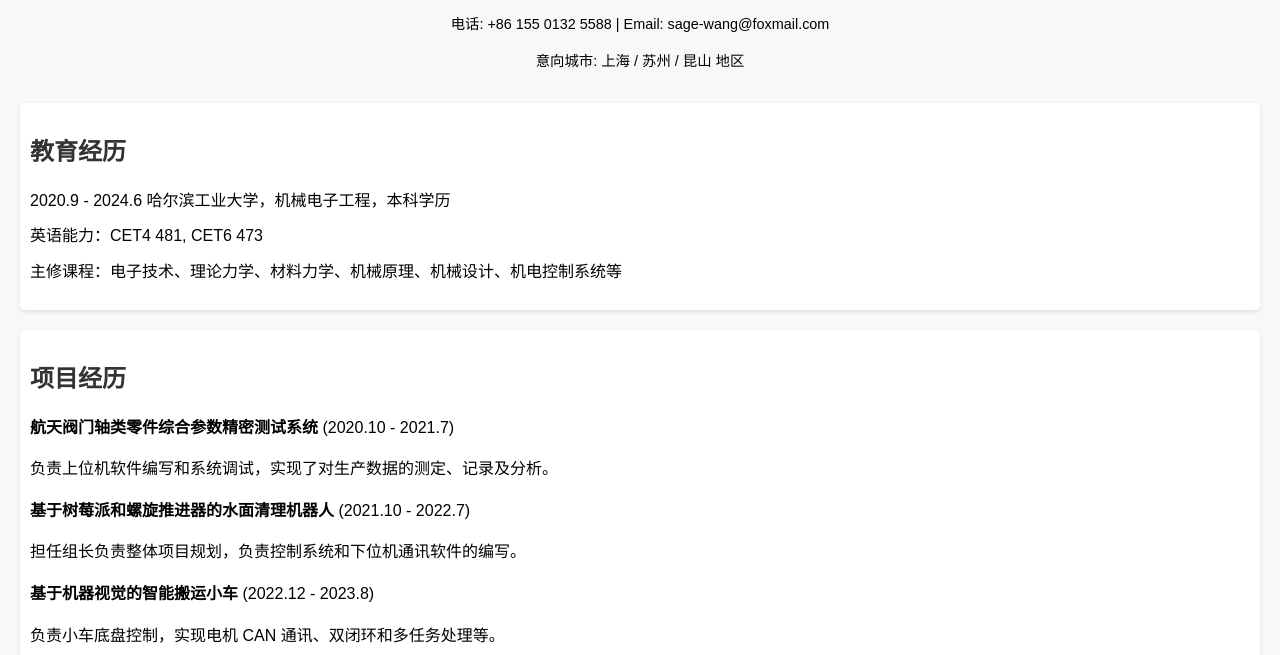
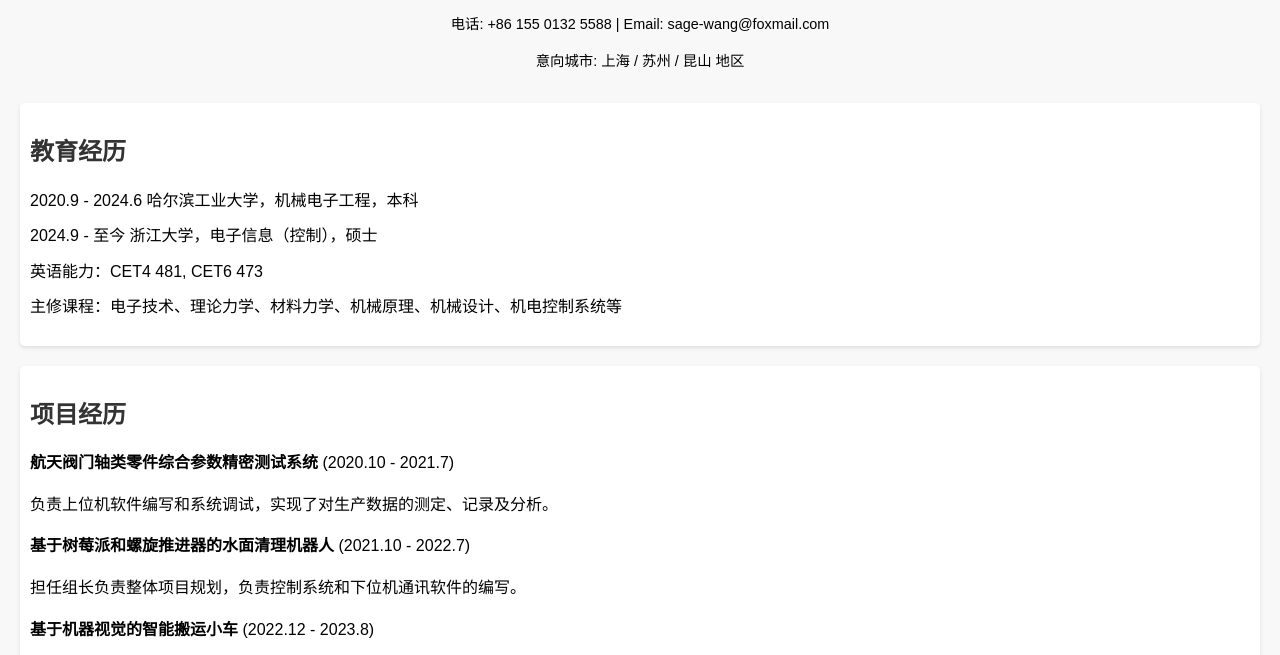
Before and after one commit to SadChips/ShuaiqiWang.github.io, a plain HTML site: page index.html in a window 1280 px wide. Shown: the part 116-771 px from the top of the page. Drawn offline with Linux system fonts and the light colour scheme.

Commit message:
Update index.html

```diff
--- a/index.html
+++ b/index.html
@@ -64,7 +64,8 @@
     <section>
         <h2>教育经历</h2>
         <ul>
-            <li>2020.9 - 2024.6 哈尔滨工业大学，机械电子工程，本科学历</li>
+            <li>2020.9 - 2024.6 哈尔滨工业大学，机械电子工程，本科</li>
+            <li>2024.9 - 至今 浙江大学，电子信息（控制），硕士</li>
             <li>英语能力：CET4 481, CET6 473</li>
             <li>主修课程：电子技术、理论力学、材料力学、机械原理、机械设计、机电控制系统等</li>
         </ul>
```
